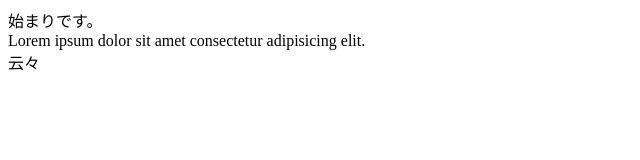
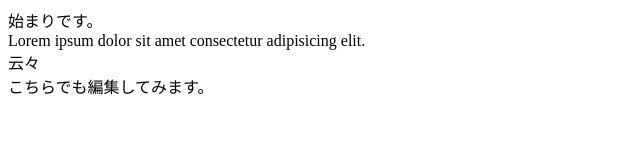
Before and after one commit to kagujouhourenshu/github.wwk, a plain HTML site: page index.html in a window 1280 px wide. Shown: the whole page, without its empty margins (0-640 px from the left). Drawn offline with Linux system fonts and the light colour scheme.

Commit message:
Add files via upload

```diff
--- a/index.html
+++ b/index.html
@@ -8,6 +8,7 @@
     始まりです。<br>
     Lorem ipsum dolor sit amet consectetur adipisicing elit.<br>
     云々<br>
+    こちらでも編集してみます。
 
     <!--これはコメントアウト機能です。-->
 
```
